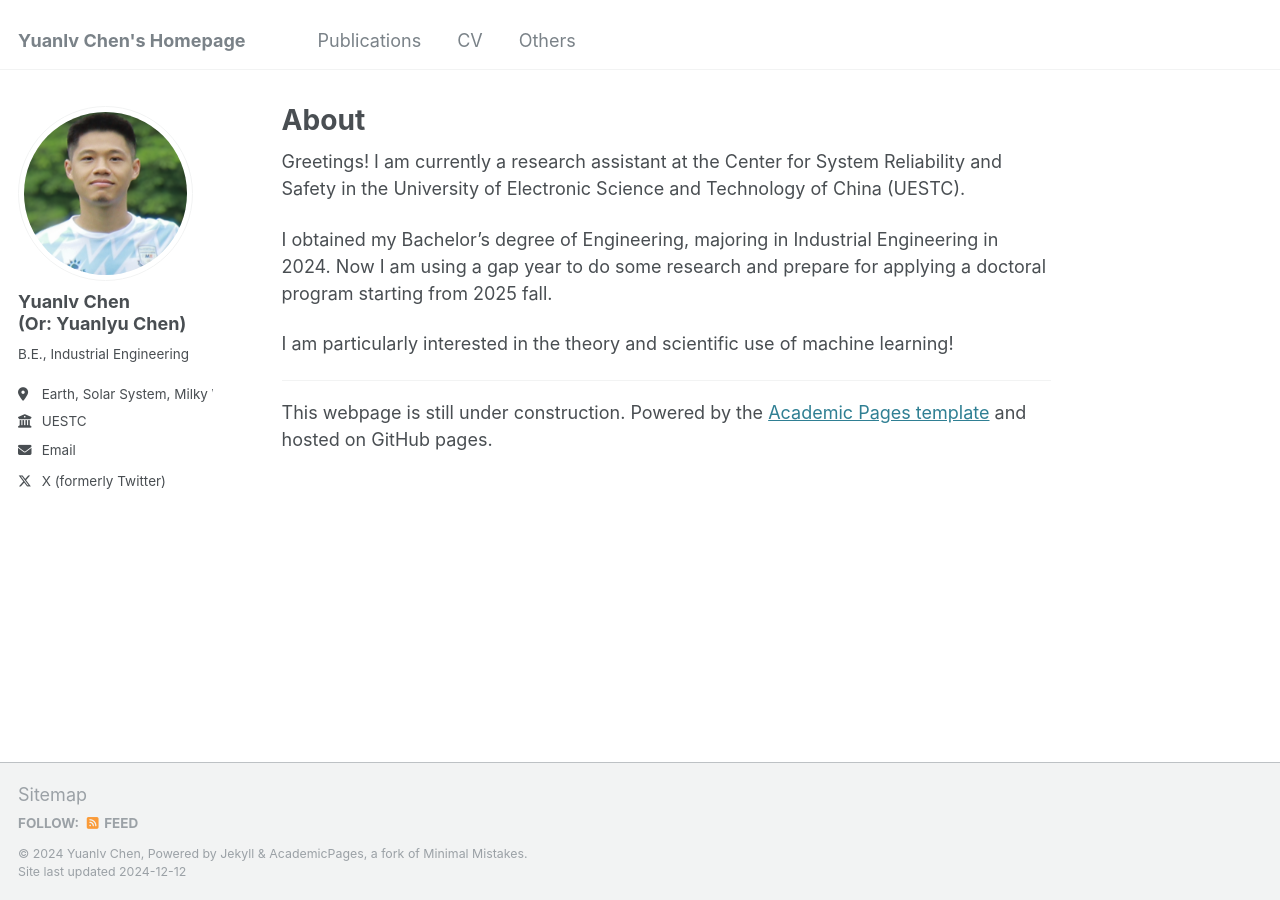
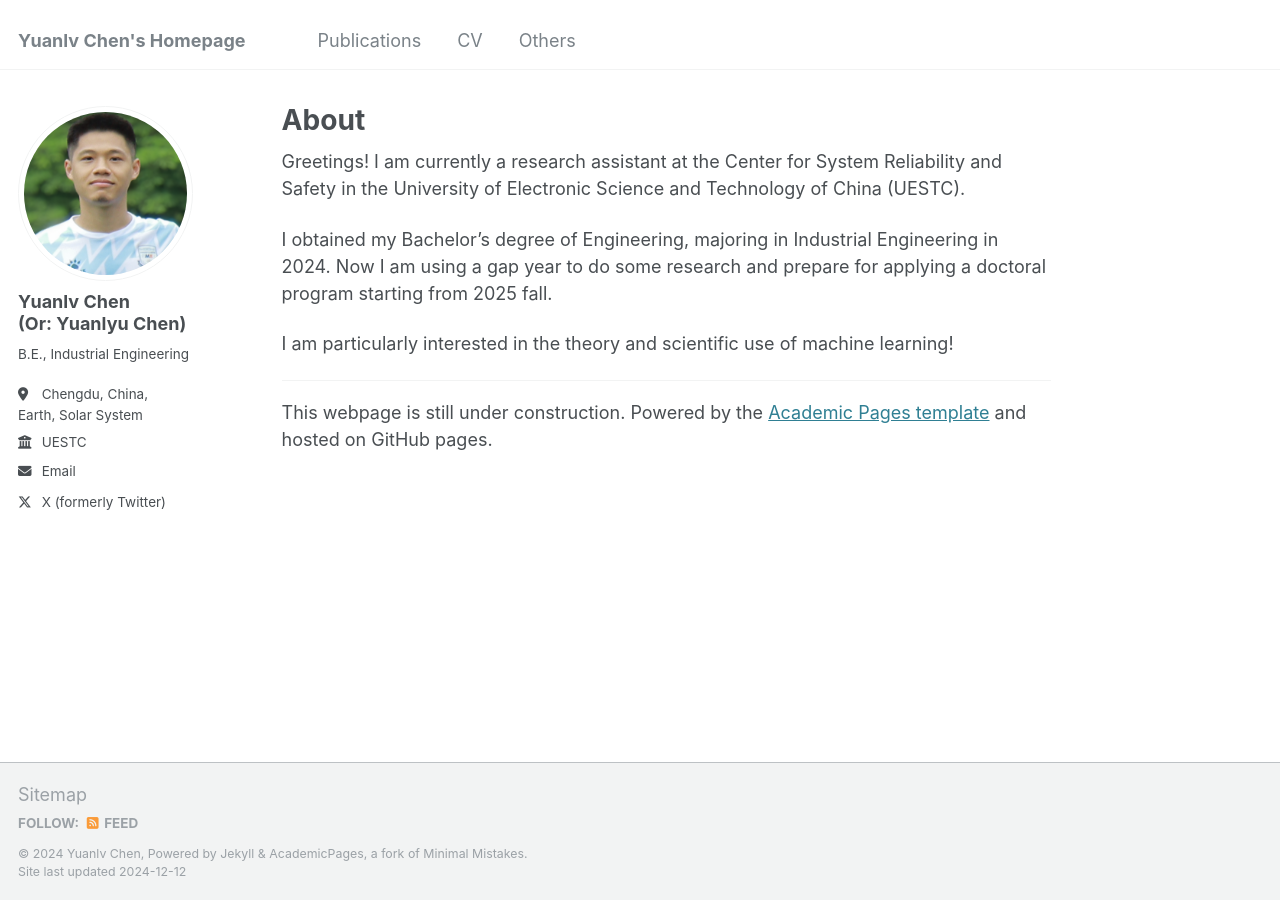
Before and after one commit to YLchen22/YLchen22.github.io, a Jekyll site: the page built from _pages/about.md, in a window 1280 px wide. Built offline with Jekyll 4.4.1, drawn with Linux system fonts in a browser that asks for light colours.

Commit message:
Update _config.yml

```diff
--- a/_config.yml
+++ b/_config.yml
@@ -25,7 +25,7 @@ author:
   name             : "Yuanlv Chen <br> (Or: Yuanlyu Chen)"
   pronouns         : # example: "she/her"
   bio              : "B.E., Industrial Engineering "
-  location         : "Earth, Solar System, Milky Way"
+  location         : "Chengdu, China, <br> Earth, Solar System"
   employer         : "UESTC"
   uri              : # URL
   email            : "yuanlvchen@gmail.com"
```
